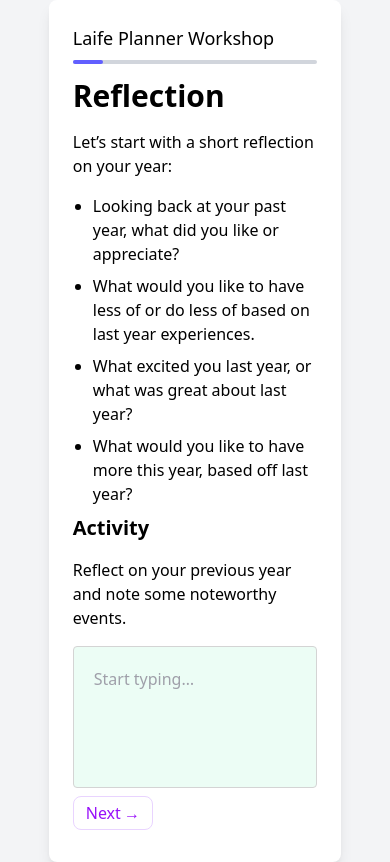
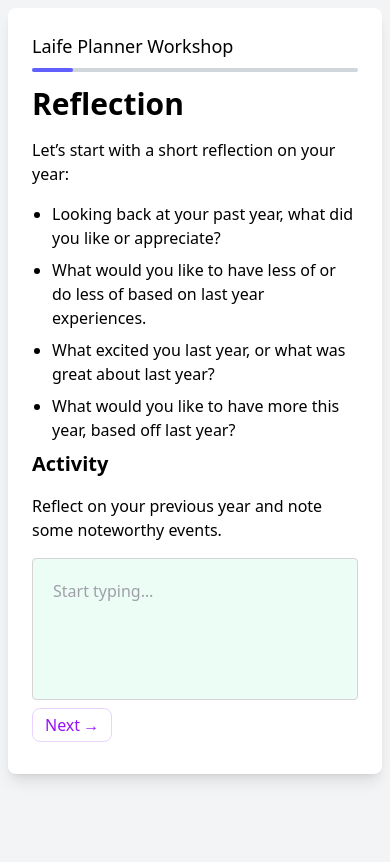
Before and after one commit to lifestride/workshop, a SvelteKit app: page / in a window 390 px wide. Built offline with nearby package versions, Linux system fonts and the light colour scheme.

Commit message:
[ENG-22] Make the page full-width on small/mobile screens

```diff
--- a/src/styles/main.css
+++ b/src/styles/main.css
@@ -3,18 +3,18 @@
 @import "./wysiwyg.css" layer(base);
 
 body {
-    @apply flex justify-center items-center min-h-screen bg-gray-100;
+    @apply flex justify-center items-start m-2 bg-gray-100;
 }
 
 body > main {
-    @apply w-3/4 max-w-5xl p-6 bg-white shadow-lg rounded-lg;
+    @apply w-full lg:max-w-5xl p-6 bg-white shadow-lg rounded-lg;
 }
 
 body > main > header {
     @apply text-lg;
 }
 
-body > main > article {
+body > main article {
     @apply max-w-full;
 }
 
```
